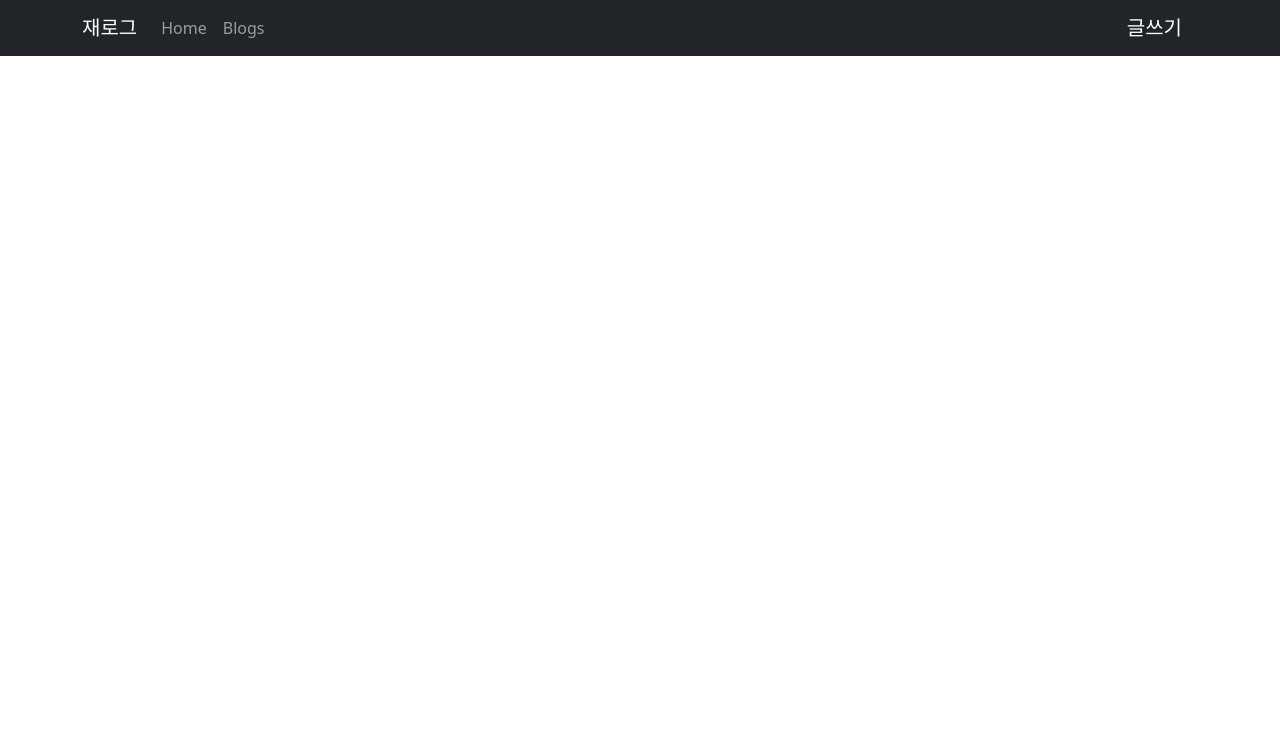
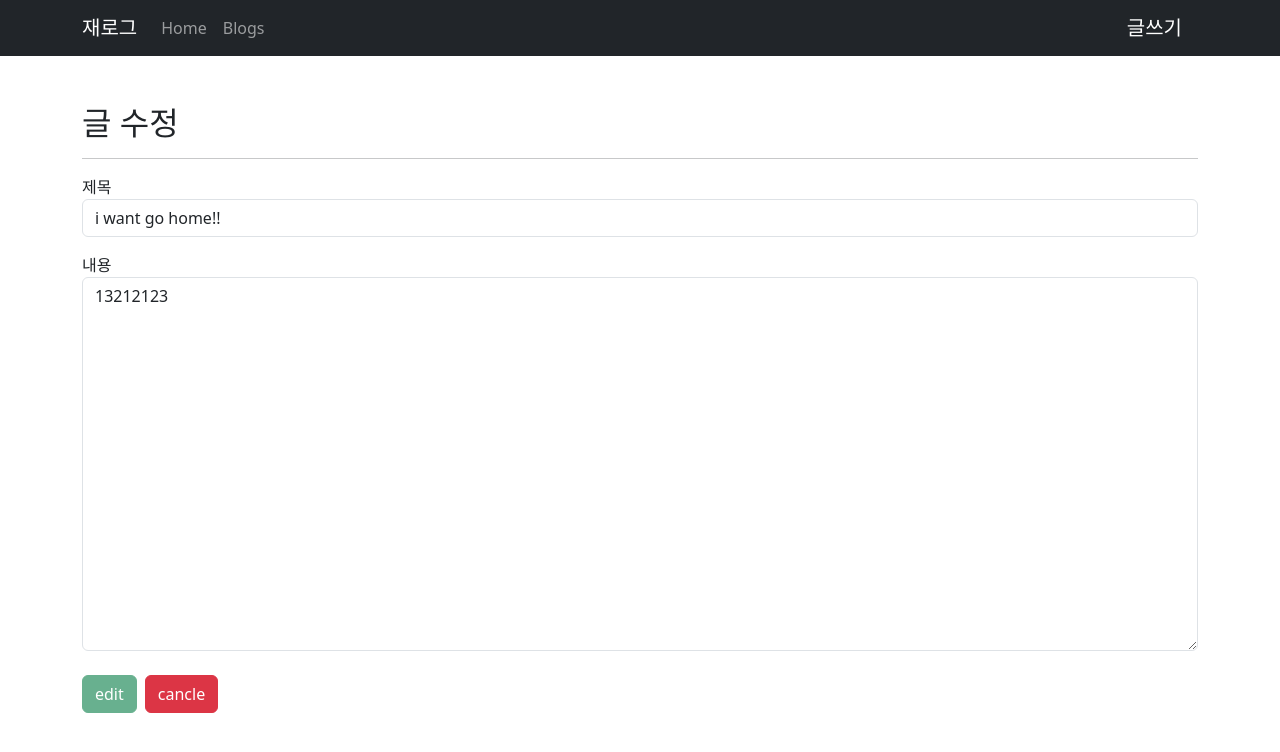
Before and after one commit to bjy6439/toyProject2, a React (Create React App) app: page /blogs/edit/1 in a window 1280 px wide. Shown: the top 752 px of the page. Built offline with nearby package versions, Linux system fonts and the light colour scheme; no server answers; data requests are answered from the project's data file.

Commit message:
Add : post 내용 수정하지 않으면 eidt 버튼 비활성화 구현

```diff
--- a/db.json
+++ b/db.json
@@ -1,22 +1,18 @@
 {
   "posts": [
     {
-      "title": "12",
-      "body": "111",
-      "createdAt": 1680698994870,
-      "id": 6
+      "title": "i want go home!!",
+      "body": "13212123",
+      "createdAt": 1680848585401,
+      "id": 1,
+      "newTitle": "i want go home!!",
+      "newBody": "13212123"
     },
     {
-      "title": "ㅎㅎ 집가고싶다",
-      "body": "왤케 어렵누",
-      "createdAt": 1680700533098,
-      "id": 7
-    },
-    {
-      "title": "왤케 어렵냐 ",
-      "body": "ㅋㅋㅋㅋ하 재밌다\n",
-      "createdAt": 1680700676486,
-      "id": 8
+      "title": "today's work very hard",
+      "body": "im going to home",
+      "createdAt": 1680848619482,
+      "id": 2
     }
   ]
 }
--- a/src/Components/PostForm.tsx
+++ b/src/Components/PostForm.tsx
@@ -8,9 +8,11 @@ interface Post {
   body: string;
 }
 
-const PostForm = ({ post }: { post?: Post }) => {
+const PostForm = ({ post, edits }: { post?: Post; edits?: Boolean }) => {
   const [title, setTitle] = useState<string>(`${post ? post.title : ""}`);
+  const [newTitle, setNewTitle] = useState<string>(`${post ? post.title : ""}`);
   const [body, setBody] = useState<string>(`${post ? post.body : ""}`);
+  const [newBody, setNewBody] = useState<string>(`${post ? post.body : ""}`);
   const navigate = useNavigate();
 
   const onSubmit = () => {
@@ -24,11 +26,17 @@ const PostForm = ({ post }: { post?: Post }) => {
 
   const Edit = () => {
     axios.patch(`http://localhost:8080/posts/${post?.id}`, {
-      title,
-      body,
+      newTitle,
+      newBody,
     });
     navigate("/blogs");
   };
+
+  const isEdit = () => {
+    return title !== newTitle || body !== newBody;
+  };
+
+  console.log(isEdit());
 
   return (
     <div>
@@ -36,9 +44,13 @@ const PostForm = ({ post }: { post?: Post }) => {
         <label className="form-lable ">제목</label>
         <input
           className="form-control"
-          value={title}
+          value={edits ? newTitle : title}
           onChange={(e) => {
-            setTitle(e.target.value);
+            if (edits) {
+              setNewTitle(e.target.value);
+            } else {
+              setTitle(e.target.value);
+            }
           }}
           type="text"
         />
@@ -50,13 +62,21 @@ const PostForm = ({ post }: { post?: Post }) => {
           rows={15}
           value={body}
           onChange={(e) => {
-            setBody(e.target.value);
+            if (edits) {
+              setBody(e.target.value);
+            } else {
+              setNewBody(e.target.value);
+            }
           }}
         />
       </div>
       <div>
         {post ? (
-          <button className="btn btn-success" onClick={Edit}>
+          <button
+            className="btn btn-success"
+            disabled={!isEdit()}
+            onClick={Edit}
+          >
             edit
           </button>
         ) : (
--- a/src/pages/BlogsEdit/BlogsEdit.tsx
+++ b/src/pages/BlogsEdit/BlogsEdit.tsx
@@ -15,7 +15,6 @@ const BlogsEdit = () => {
 
   useEffect(() => {
     axios.get(`http://localhost:8080/posts/${id}`).then((res) => {
-      console.log(res);
       setPost(res?.data);
     });
   }, [id]);
@@ -26,7 +25,7 @@ const BlogsEdit = () => {
     <>
       <h2>글 수정</h2>
       <hr />
-      <PostForm post={post} />
+      <PostForm post={post} edits={true} />
     </>
   );
 };
```
